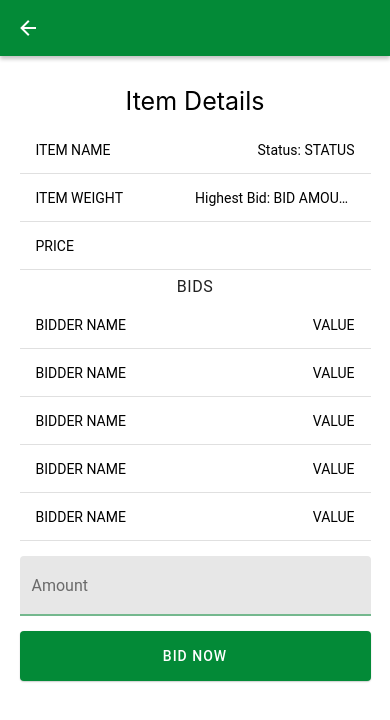
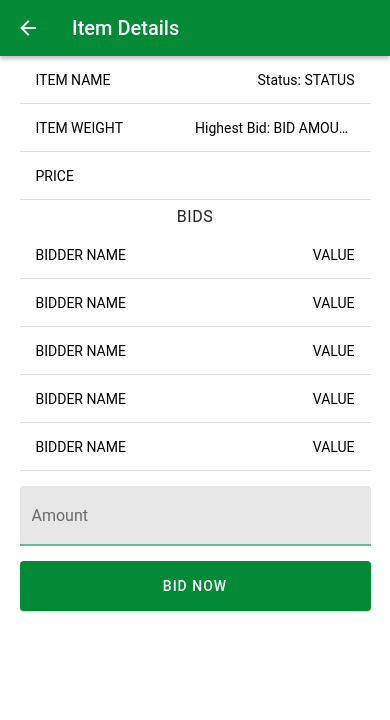
Before and after one commit to prageethfndo/dispor-app, a React Native app: screen / in a window 390 px wide. Shown: the top 720 px of the page. Built offline with nearby package versions, Linux system fonts and the light colour scheme.

Commit message:
added AppBar.js

```diff
--- /dev/null
+++ b/components/AppBar.js
@@ -0,0 +1,12 @@
+import * as React from 'react';
+import styles from './Styles';
+import { DataTable, Subheading, Appbar } from 'react-native-paper';
+
+export default function AppBar({title, backAction}) {
+    return (
+        <Appbar style={styles.appBar}>
+            <Appbar.BackAction onPress={backAction} />
+            <Appbar.Content title={title} />
+        </Appbar>
+    )
+}
--- a/components/ItemDetails.js
+++ b/components/ItemDetails.js
@@ -12,6 +12,7 @@ import styles from './Styles';
 import { useState } from 'react';
 import { Switch } from 'react-native-paper';
 import { DataTable, Subheading, Appbar } from 'react-native-paper';
+import AppBar from './AppBar';
 
 
 
@@ -31,13 +32,7 @@ export default function Register({ accentColor }) {
     <>
       <View
         style={styles.viewContainer}>
-        <Appbar style={styles.appBar}>
-          <Appbar.BackAction onPress={() => { }} />
-        </Appbar>
-
-
-        <Text style={styles.textHeading} >Item Details</Text>
-
+        <AppBar title={'Item Details'} backAction={()=>{console.log('back')}} />
         <DataTable style={styles.dataTable}>
           <DataTable.Row>
             <DataTable.Cell>ITEM NAME</DataTable.Cell>
```
